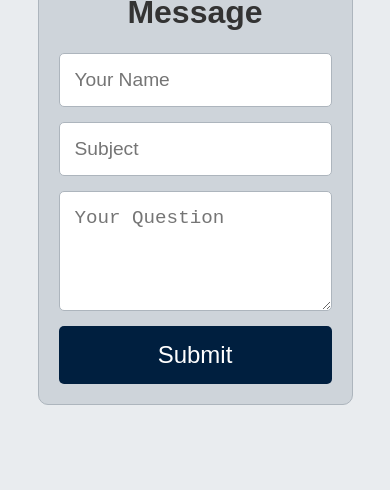
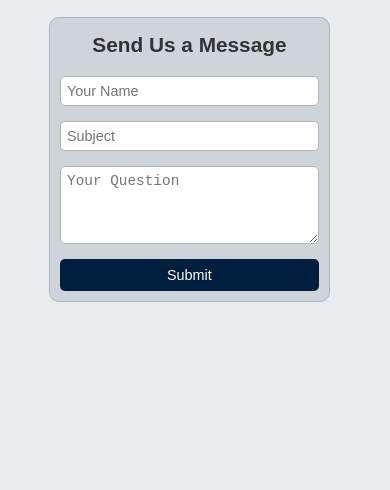
Before and after one commit to yaniomar/TawjihiHub.github.io, a plain HTML site: page index.html in a window 390 px wide. Shown: the part 2886-3376 px from the top of the page. Drawn offline with Linux system fonts and the light colour scheme.

Commit message:
Update indexCss.css

```diff
--- a/cssStyles/indexCss.css
+++ b/cssStyles/indexCss.css
@@ -248,11 +248,16 @@ body {
 }
 
 .library-content.show-categories .category-list {
+    display: block;
     width: 40%;
 }
 
 .library-content.show-categories .subject-list {
     width: 60%;
+}
+
+.category-list {
+    display: none;
 }
 
 .subject-list h2,
@@ -439,6 +444,34 @@ body {
         margin: 10px;
     }
 
+    #contactContainer {
+        flex-direction: column;
+        padding: 10px;
+        height: auto;
+    }
+
+    #contactForm {
+        width: 90%;
+        padding: 15px;
+        height: auto;
+        min-height: 180px;
+    }
+
+    #contactForm h2 {
+        font-size: 1.5rem;
+    }
+
+    #contactForm input,
+    #contactForm textarea {
+        font-size: 1rem;
+        padding: 8px;
+    }
+
+    #contactForm button {
+        font-size: 1rem;
+        padding: 10px;
+    }
+
     .library-content {
         flex-direction: column;
         height: auto;
@@ -446,6 +479,7 @@ body {
 
     .subject-list,
     .category-list {
+        display: block;
         width: 100%;
         padding: 20px;
         position: relative;
@@ -469,6 +503,10 @@ body {
 
     #openCategoriesButton {
         display: none;
+    }
+
+    #contactForm {
+        height: 50%;
     }
 }
 
@@ -504,4 +542,25 @@ body {
         font-size: 0.9rem;
         padding: 10px 12px;
     }
+
+    #contactForm {
+        width: 90%;
+        padding: 10px;
+        min-height: 150px;
+    }
+
+    #contactForm h2 {
+        font-size: 1.3rem;
+    }
+
+    #contactForm input,
+    #contactForm textarea {
+        font-size: 0.9rem;
+        padding: 6px;
+    }
+
+    #contactForm button {
+        font-size: 0.9rem;
+        padding: 8px;
+    }
 }
```
